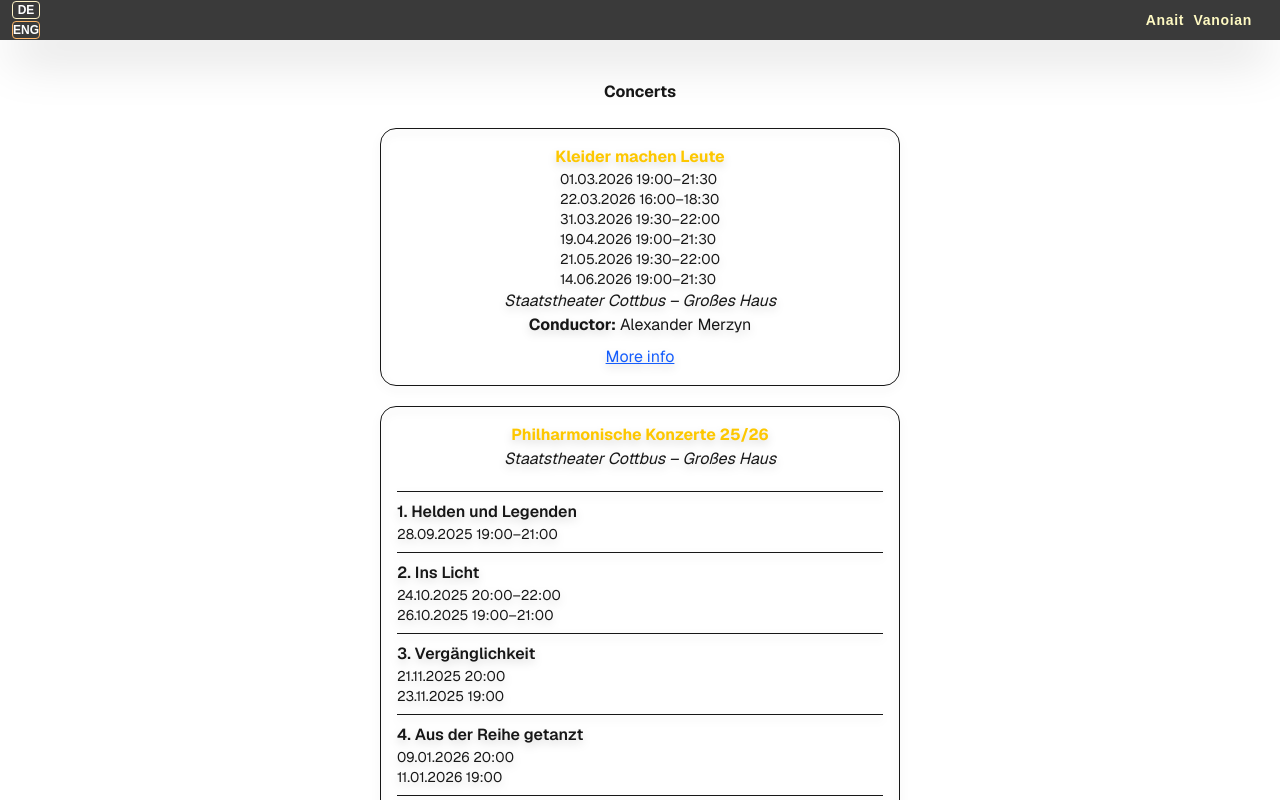
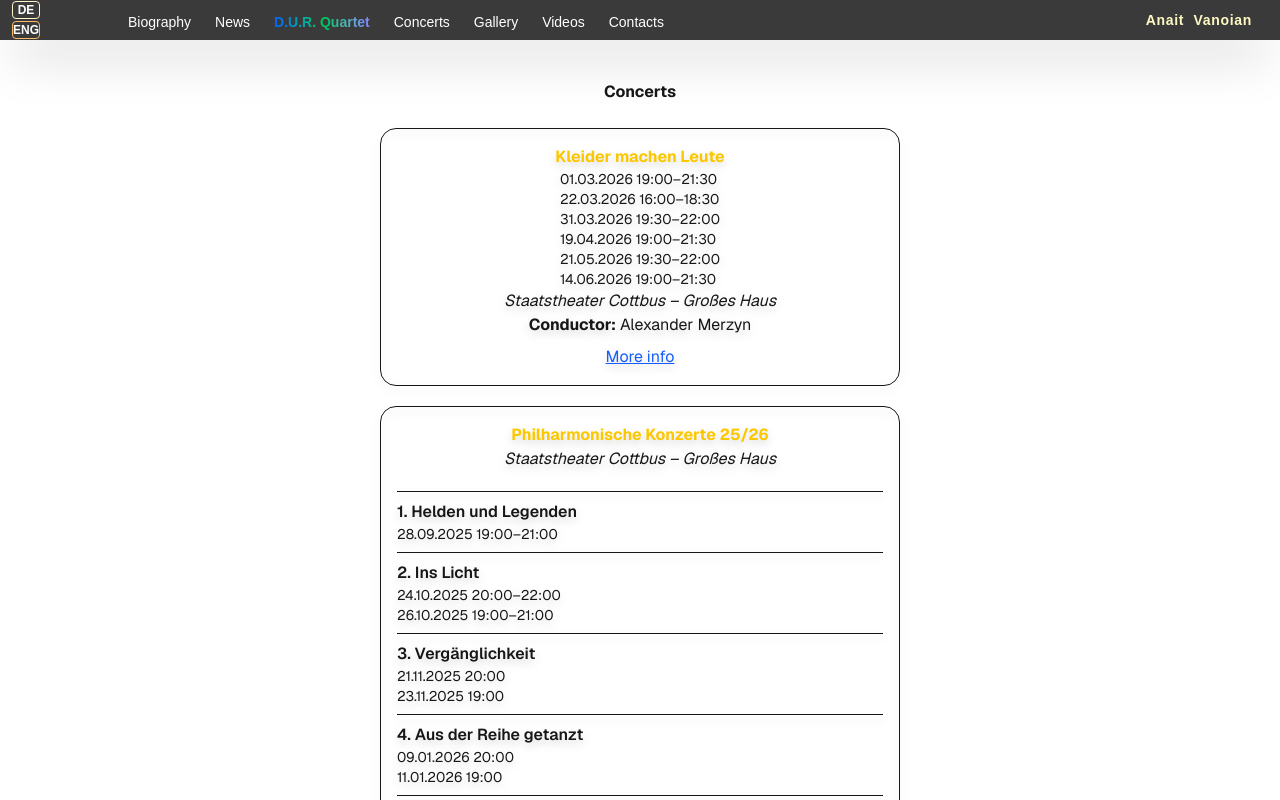
Before and after one commit to vladyslavt97/Anait-Vanoian_website, a Next.js app: page /concerts in a window 1280 px wide. Shown: the top 800 px of the page. Built offline with nearby package versions, Linux system fonts and the light colour scheme.

Commit message:
navigation fix

```diff
--- a/components/header.tsx
+++ b/components/header.tsx
@@ -3,12 +3,12 @@
 import Link from "next/link";
 import Burger from "./burger";
 import Navigation from "./navigation";
-// import NavigationMd from "./navigationmd";
+import NavigationMd from "./navigationmd";
 import LanguageSwitch from "./languageswitch";
 import { useNavigation } from "../libs/zustand"; // adjust path if needed
 
 export default function Header() {
-  const { isOpen, toggle, close } = useNavigation();
+  const { close } = useNavigation();
 
   return (
     <div className="w-screen bg-[#3a3a3a] flex flex-row h-10 justify-between items-center px-3 fixed top-0 z-50 shadow-2xl">
@@ -24,7 +24,7 @@ export default function Header() {
       {/* Desktop */}
       <div className="hidden lg:block text-white">
         <LanguageSwitch />
-        {/* <NavigationMd /> */}
+        <NavigationMd />
       </div>
 
       {/* Brand */}
```
